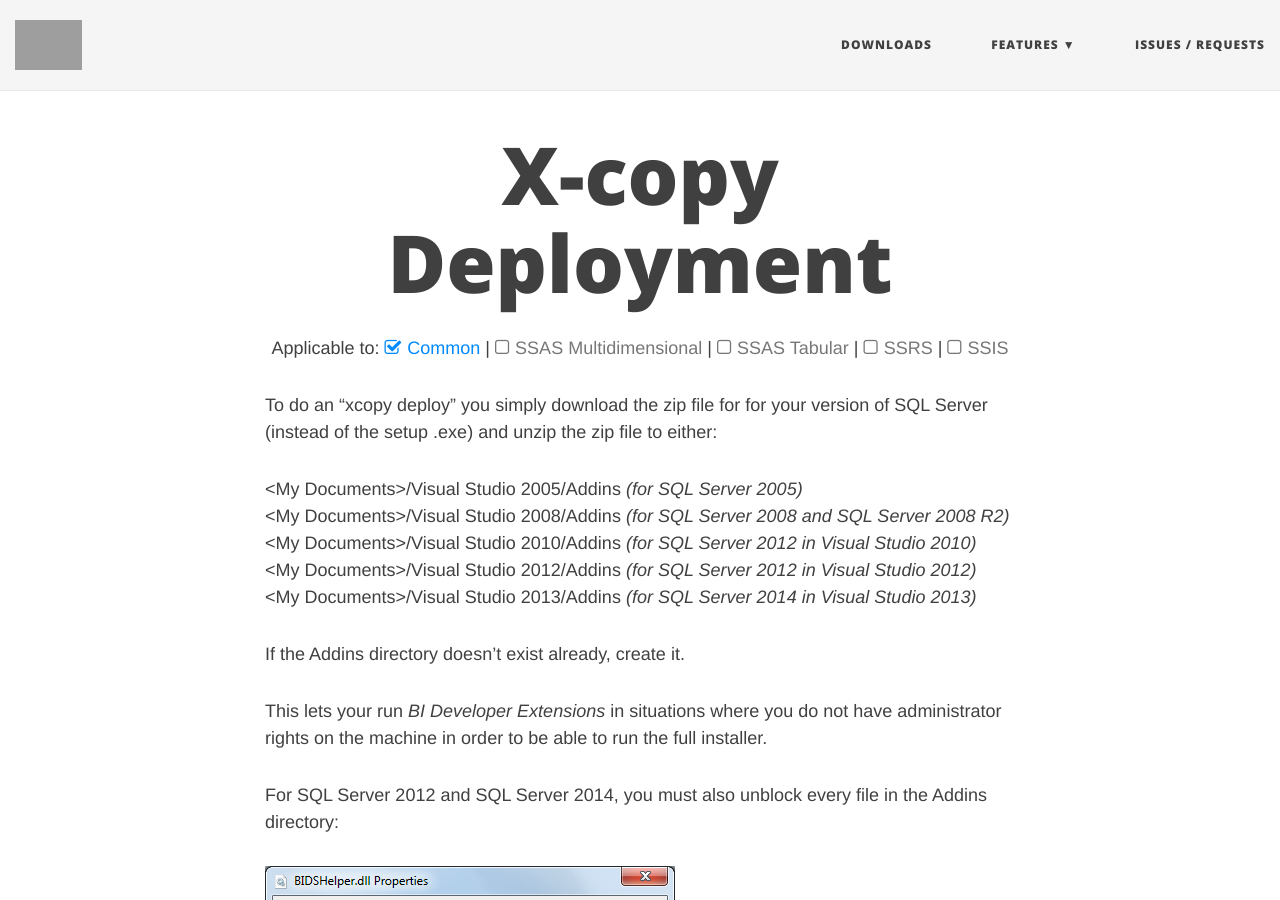
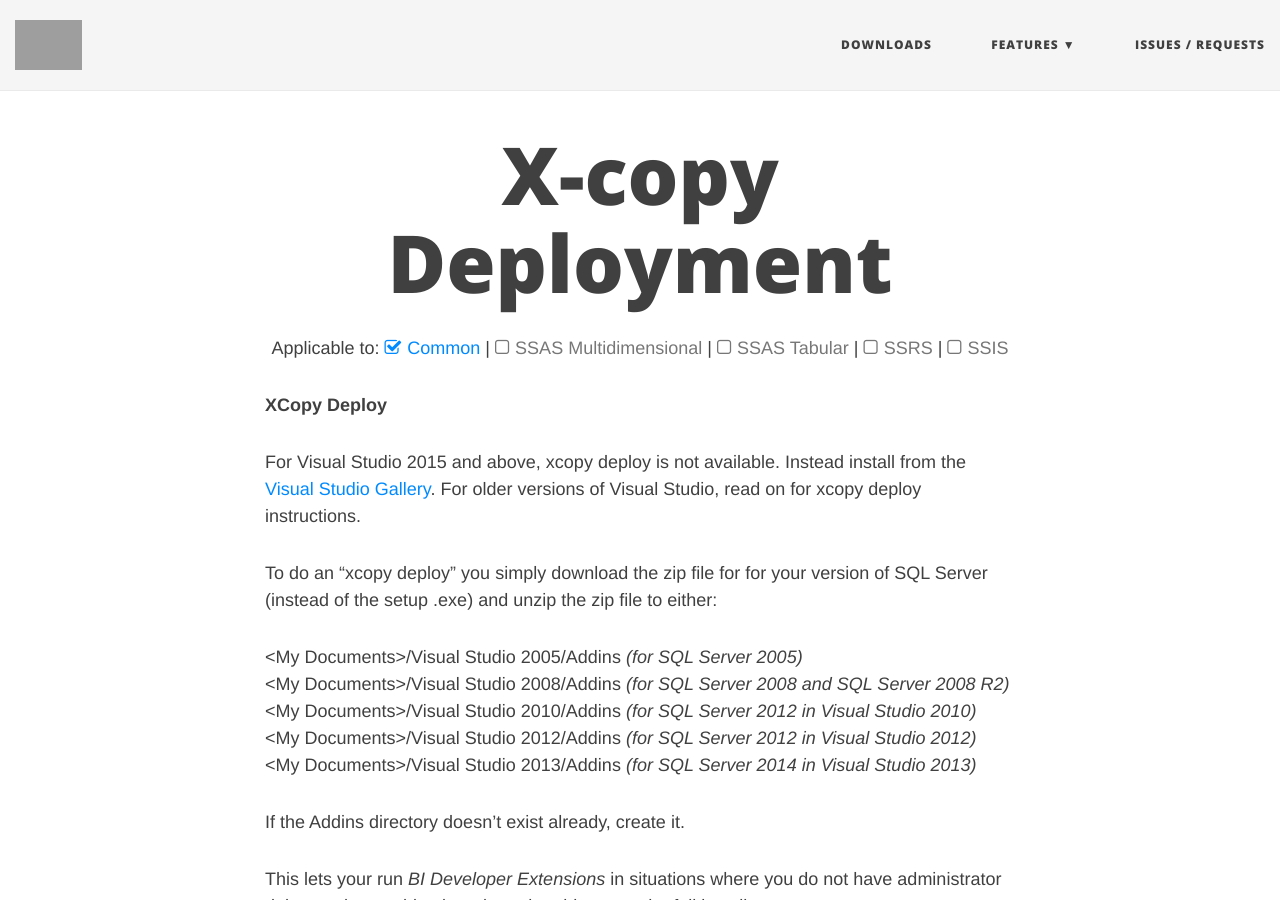
Before and after one commit to BIDeveloperExtensions/bideveloperextensions.github.io, a Jekyll site: the page built from _features/xcopydeploy.md, in a window 1280 px wide and 900 px high. Built offline with Jekyll 4.4.1, drawn with Linux system fonts in a browser that asks for light colours; nearby versions of some CDN libraries; grey boxes are pictures that could not be loaded.

Commit message:
updating instructions for VS gallery

```diff
--- a/_features/xcopydeploy.md
+++ b/_features/xcopydeploy.md
@@ -2,6 +2,10 @@
 title: X-copy Deployment
 component: common
 ---
+**XCopy Deploy**
+
+For Visual Studio 2015 and above, xcopy deploy is not available. Instead install from the [Visual Studio Gallery](../InstallingfromtheVisualStudioGallery/). For older versions of Visual Studio, read on for xcopy deploy instructions.
+
 To do an "xcopy deploy" you simply download the zip file for for your version of SQL Server (instead of the setup .exe) and unzip the  zip file to either:
 
 &lt;My Documents&gt;/Visual Studio 2005/Addins  _(for SQL Server 2005)_
```
